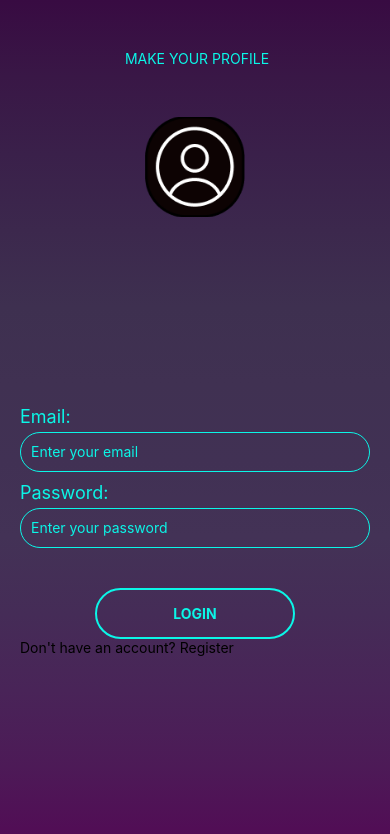
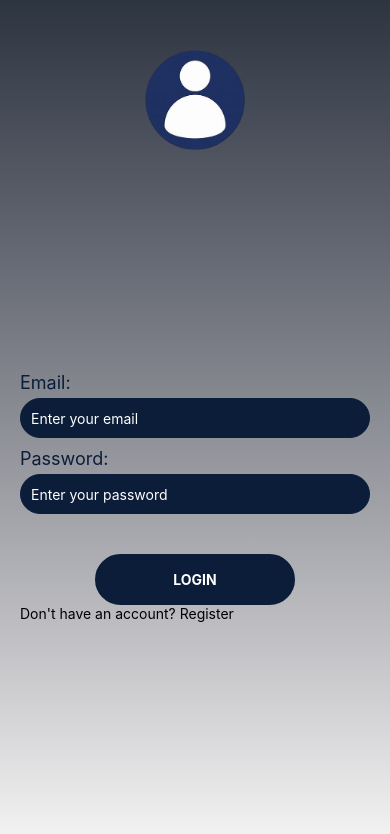
Before and after one commit to SheshanK017/Gambit2.0, a React Native app: screen /Login in a window 390 px wide. Shown: the top 834 px of the page. Built offline with nearby package versions, Linux system fonts and the light colour scheme.

Commit message:
ui changed

```diff
--- a/components/Contact.js
+++ b/components/Contact.js
@@ -4,10 +4,10 @@ import React, { useState } from 'react';
 import { Image, StyleSheet, Text, TextInput, TouchableOpacity, View } from 'react-native';
 import { auth } from '../config/firebase';
 
-const s = require("../assets/User_cicrle_light.png");
+const s = require("../assets/login-logo.png");
 const s1 = require("../assets/Group 23.png");
 
-const Contact = ({navigation}) => {
+const Contact = ({ navigation }) => {
   const [name, setName] = useState('');
   const [nickname, setNickname] = useState('');
   const [email, setEmail] = useState('');
@@ -45,9 +45,9 @@ const Contact = ({navigation}) => {
       ]}
       style={styles.container}
     >
-      <View style={styles.imageContainer}>
+      {/* <View style={styles.imageContainer}>
         <Text style={styles.dd}> MAKE YOUR PROFILE</Text>
-      </View>
+      </View> */}
       <View style={styles.imageContainer}>
         <Image source={s} style={styles.image} />
       </View>
@@ -95,7 +95,7 @@ const Contact = ({navigation}) => {
 
         <TouchableOpacity
           style={styles.button}
-          onPress={onHandleSignup,handleSubmit}
+          onPress={onHandleSignup, handleSubmit}
         >
           <Text style={styles.buttonText}>Continue</Text>
         </TouchableOpacity>
@@ -144,7 +144,7 @@ const styles = StyleSheet.create({
     paddingHorizontal: 10,
     borderRadius: 20,
     color: 'white',
-    backgroundColor:'#0B1D39'
+    backgroundColor: '#0B1D39'
   },
   button: {
     paddingVertical: 15,
@@ -155,17 +155,17 @@ const styles = StyleSheet.create({
     alignSelf: 'center',
     borderColor: '#0B1D39',
     borderWidth: 2,
-    backgroundColor:'#0B1D39'
+    backgroundColor: '#0B1D39'
   },
   buttonText: {
     color: 'white',
     textAlign: 'center',
-    fontWeight:"bold"
+    fontWeight: "bold"
   },
-  dd:{
-    color:'#0B1D39',
-    fontWeight:"bold",
-    fontSize:30
+  dd: {
+    color: '#0B1D39',
+    fontWeight: "bold",
+    fontSize: 30
 
   }
 });
--- a/components/Home.js
+++ b/components/Home.js
@@ -2,22 +2,24 @@ import { LinearGradient } from 'expo-linear-gradient';
 import React from "react";
 import { Image, StyleSheet, Text, TouchableOpacity, View } from "react-native";
 
-const imageSource = require("../assets/Task_Gambit_Logo.png"); // Assuming this is the path to your image
+const imageSource = require("../assets/TaskGambit-Logo.png"); // Assuming this is the path to your image
 
-export default function Home({navigation}) {
+export default function Home({ navigation }) {
   const handleContinuePress = () => {
     navigation.navigate('contactpage');
   };
-  const handleContinuePress1= () => {
+  const handleContinuePress1 = () => {
     navigation.navigate('Login');
   };
 
   return (
     <LinearGradient
       colors={[
-        '#380b42', '#391746', '#3a204a', '#3c284d', '#3e3050',
-        '#403152', '#413154', '#433256', '#452c57', '#492458',
-        '#4d1a57', '#520b55'
+        '#2d3541',
+        '#5b5f6a',
+        '#8c8e95',
+        '#bfbfc3',
+        '#f4f4f4',
       ]}
       style={styles.container}
     >
@@ -42,7 +44,7 @@ const styles = StyleSheet.create({
     flex: 1,
     alignItems: 'center',
     justifyContent: 'center',
-    bottom:50
+    bottom: 50
   },
   image: {
     width: 350,
@@ -55,17 +57,19 @@ const styles = StyleSheet.create({
     marginTop: 30,
     width: 250,
     alignSelf: 'center',
-    borderColor: '#0BF6E7',
+    backgroundColor: '#0B1D39',
     borderWidth: 4,
-    bottom:180,
-    borderRadius:40
+    bottom: 180,
+    borderRadius: 40
 
   },
   buttonText: {
-    color: "#0BF6E7",
+
+
+    color: '#ffffff',
     textAlign: "center",
-    fontWeight:"bold",
-    fontSize:20,
-    fontFamily:"Tilt Neon"
+    fontWeight: "bold",
+    fontSize: 20,
+    fontFamily: "Sequel_Demo"
   },
 });
--- a/components/Login.js
+++ b/components/Login.js
@@ -4,7 +4,7 @@ import { Image, StyleSheet, Text, TextInput, TouchableOpacity, View } from 'reac
 import { signInWithEmailAndPassword } from "firebase/auth";
 import { auth } from "../config/firebase";
 
-const s = require("../assets/User_cicrle_light.png");
+const s = require("../assets/login-logo.png");
 
 
 const Contact = ({ navigation }) => {
@@ -30,15 +30,17 @@ const Contact = ({ navigation }) => {
   return (
     <LinearGradient
       colors={[
-        '#380b42', '#391746', '#3a204a', '#3c284d', '#3e3050',
-        '#403152', '#413154', '#433256', '#452c57', '#492458',
-        '#4d1a57', '#520b55'
+        '#2d3541',
+        '#5b5f6a',
+        '#8c8e95',
+        '#bfbfc3',
+        '#f4f4f4',
       ]}
       style={styles.container}
     >
-      <View style={styles.imageContainer}>
+      {/* <View style={styles.imageContainer}>
         <Text style={styles.dd}> MAKE YOUR PROFILE</Text>
-      </View>
+      </View> */}
       <View style={styles.imageContainer}>
         <Image source={s} style={styles.image} />
       </View>
@@ -67,7 +69,7 @@ const Contact = ({ navigation }) => {
           onChangeText={(text) => setPassword(text)}
         />
 
-        <TouchableOpacity style={styles.button} onPress={onHandleLogin,handleSubmit}>
+        <TouchableOpacity style={styles.button} onPress={onHandleLogin, handleSubmit}>
           <Text style={styles.buttonText}>LOGIN</Text>
         </TouchableOpacity>
         <Text
@@ -100,16 +102,17 @@ const styles = StyleSheet.create({
   label: {
     fontSize: 18,
     marginBottom: 5,
-    color: '#0BF6E7',
+    color: '#0B1D39',
   },
   input: {
     height: 40,
-    borderColor: '#0BF6E7',
+    borderColor: '#0B1D39',
     borderWidth: 1,
     marginBottom: 10,
     paddingHorizontal: 10,
     borderRadius: 20,
-    color: '#0BF6E7',
+    color: 'white',
+    backgroundColor: '#0B1D39'
   },
   button: {
     paddingVertical: 15,
@@ -118,13 +121,14 @@ const styles = StyleSheet.create({
     marginTop: 30,
     width: 200,
     alignSelf: 'center',
-    borderColor: '#0BF6E7',
+    borderColor: '#0B1D39',
     borderWidth: 2,
+    backgroundColor: '#0B1D39'
   },
   buttonText: {
-    color: '#0BF6E7',
+    color: 'white',
     textAlign: 'center',
-    fontWeight: 'bold',
+    fontWeight: "bold"
   },
   dd: {
     color: '#0BF6E7',
```
Also changed, not shown: assets/TaskGambit-Logo.png (added), assets/login-logo.png (added). Lines whose indentation alone changed are shown as unchanged.
